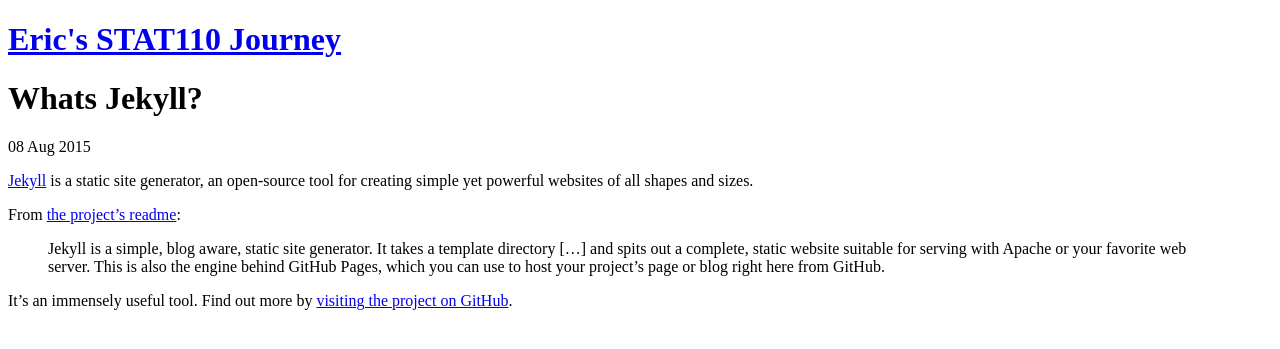
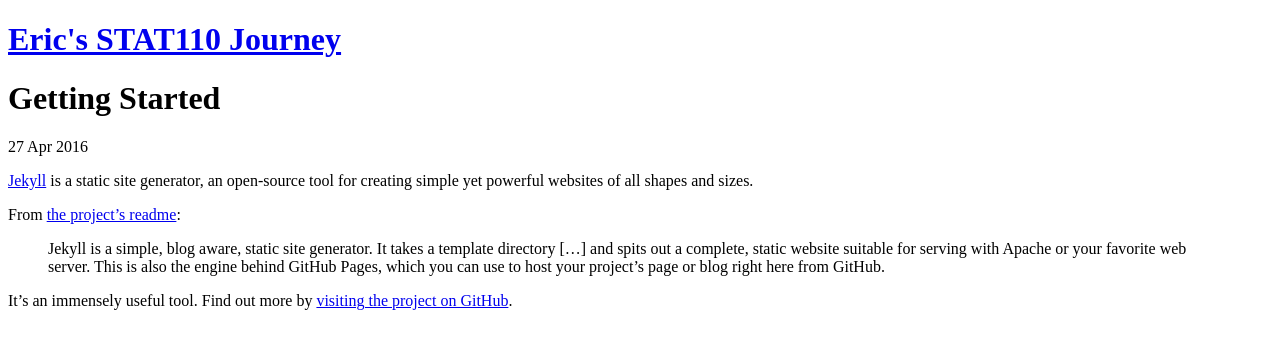
Before and after one commit to ebailey78/STAT101, a Jekyll site: the page built from _posts/2016-04-27-getting_started.md, in a window 1280 px wide. Shown: the top 349 px of the page. Built offline with Jekyll 4.4.1, drawn with Linux system fonts in a browser that asks for light colours.

Commit message:
Update and rename 2015-08-08-whats-jekyll.md to 2016-04-27-getting_started.md

```diff
--- a/_posts/2015-08-08-whats-jekyll.md
+++ b/_posts/2016-04-27-getting_started.md
@@ -1,5 +1,5 @@
 ---
-title: Whats Jekyll?
+title: Getting Started
 ---
 
 <p class="lead"> <a href="http://jekyllrb.com">Jekyll</a> is a static site generator, an open-source tool for creating simple yet powerful websites of all shapes and sizes.</p>
```
